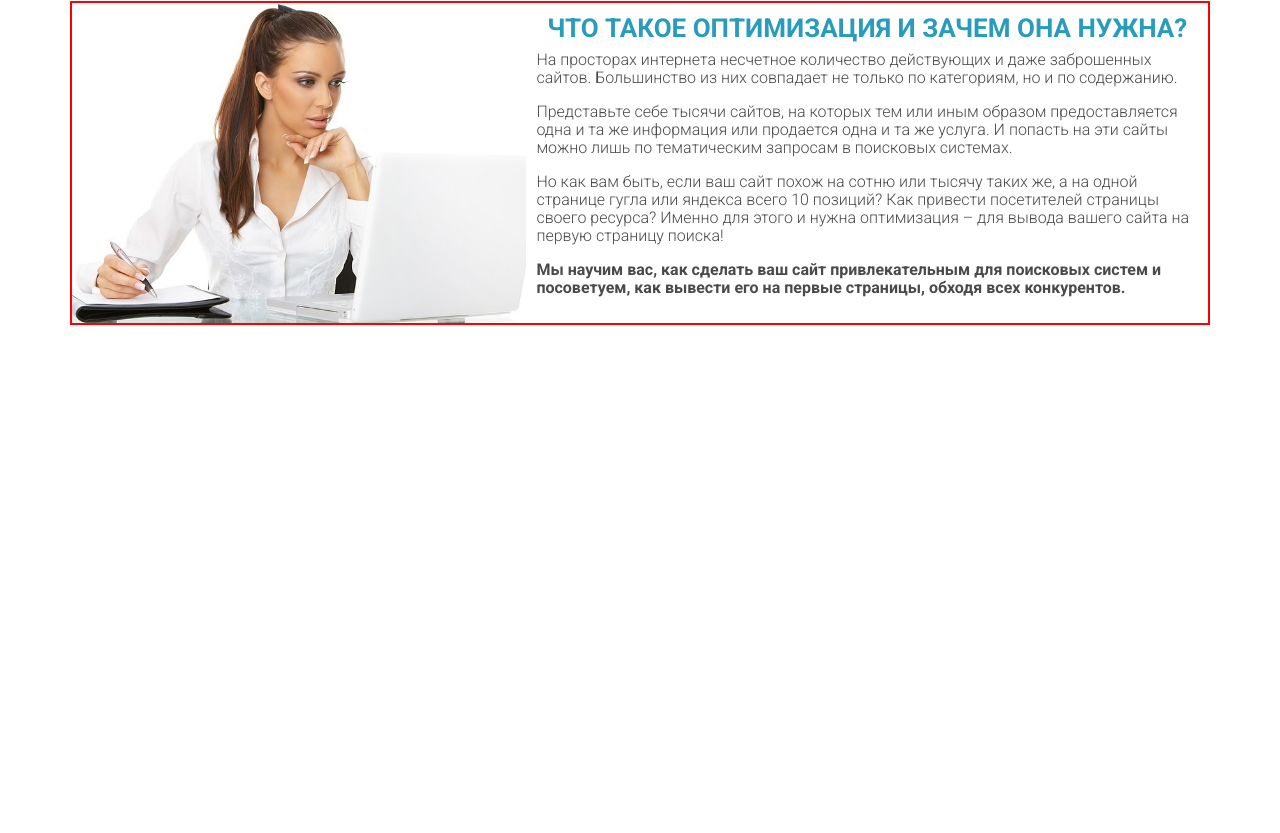
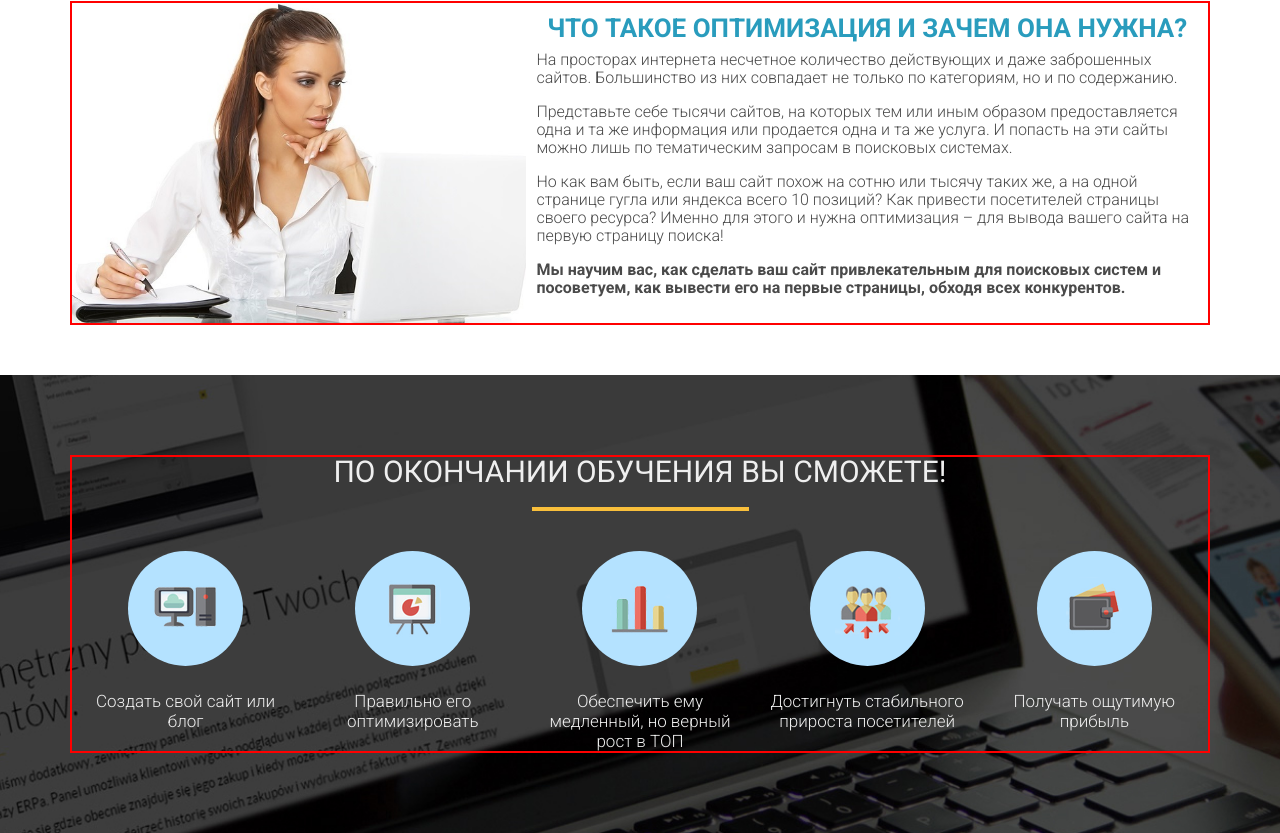
Before and after one commit to MishinMM/Wordpress-Intensive, a website: page src/index.html in a window 1280 px wide. Shown: the part 1457-2290 px from the top of the page. Before the commit the page ends 1832 px from the top, so only its background shows below. Drawn offline with nearby package versions, Linux system fonts and the light colour scheme; files that its build step writes are made by us from their sources.

Commit message:
Completed fourth section "trainig" (adaptive).

```diff
--- a/src/index.html
+++ b/src/index.html
@@ -110,5 +110,62 @@
             </div>
         </div>
     </section>
+
+    <section class="training">
+        <div class="container">
+            <h2 class="title title_light title_light_white">
+                По окончании обучения Вы сможете!
+            </h2>
+            <div class="divider"></div>
+            <div class="training__wrapper">
+
+                <div class="training__item">
+                    <div class="training__item-img">
+                        <img src="icons/finish/finish_icon_1.png" alt="Image">
+                    </div>
+                    <div class="training__item-descr">
+                        Создать свой сайт или блог
+                    </div>
+                </div>
+
+                <div class="training__item">
+                    <div class="training__item-img">
+                        <img src="icons/finish/finish_icon_2.png" alt="Image">
+                    </div>
+                    <div class="training__item-descr">
+                        Правильно его оптимизировать
+                    </div>
+                </div>
+
+                <div class="training__item">
+                    <div class="training__item-img">
+                        <img src="icons/finish/finish_icon_3.png" alt="Image">
+                    </div>
+                    <div class="training__item-descr">
+                        Обеспечить ему медленный, но верный рост в ТОП
+                    </div>
+                </div>
+
+                <div class="training__item">
+                    <div class="training__item-img">
+                        <img src="icons/finish/finish_icon_4.png" alt="Image">
+                    </div>
+                    <div class="training__item-descr">
+                        Достигнуть стабильного прироста посетителей
+                    </div>
+                </div>
+
+                <div class="training__item">
+                    <div class="training__item-img">
+                        <img src="icons/finish/finish_icon_5.png" alt="Image">
+                    </div>
+                    <div class="training__item-descr">
+                        Получать ощутимую прибыль
+                    </div>
+                </div>
+
+            </div>
+        </div>
+    </section>
 </body>
 </html>
--- a/src/sass/blocks/_titles.scss
+++ b/src/sass/blocks/_titles.scss
@@ -10,6 +10,9 @@
         font-size: 30px;
         font-weight: 400;
         line-height: 30px;
+        &_white {
+            color: #efefef;
+        }
     }
     &_blue {
         color: #299cbd;
@@ -37,6 +40,9 @@
     .title {
         &_light {
             font-size: 28px;
+            &_white {
+                font-size: 28px;
+            }
         }
         &_blue {
             font-size: 20px;
--- /dev/null
+++ b/src/sass/blocks/_training.scss
@@ -0,0 +1,39 @@
+.training {
+    min-height: 450px;
+    padding: 80px 0;
+    background-image: url('../img/bg/second_bg.jpg');
+    background-repeat: no-repeat;
+    background-position: center;
+    background-size: cover;
+    &__wrapper {
+        display: flex;
+        align-items: flex-start;
+        justify-content: space-around;
+        flex-wrap: wrap;
+    }
+    &__item {
+        display: flex;
+        flex-direction: column;
+        justify-content: center;
+        align-items: center;
+        margin-top: 40px;
+        width: 200px;
+        &-img {
+            width: 115px;
+            height: 115px;
+            background-color: #b4e2ff;
+            border-radius: 100%;
+            display: flex;
+            align-items: center;
+            justify-content: center;
+        }
+        &-descr {
+            margin-top: 25px;
+            color: #efefef;
+            font-size: 17px;
+            font-weight: 300;
+            line-height: 20px;
+            text-align: center;
+        }
+    }
+}
--- a/src/sass/style.scss
+++ b/src/sass/style.scss
@@ -49,3 +49,4 @@
 @import 'blocks/buttons';
 @import 'blocks/waiting';
 @import 'blocks/optimization';
+@import 'blocks/training';
```
Also changed, not shown: dist/css/style.min.css, dist/index.html.
